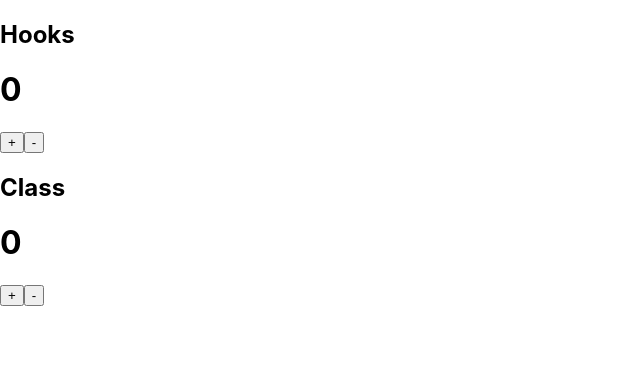
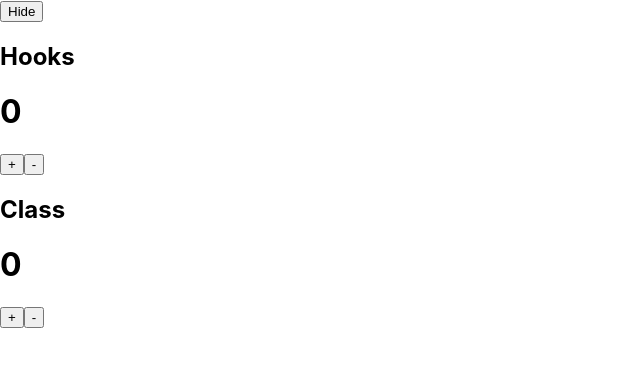
Before and after one commit to coderoadpl/frontend--react-hook-and-context--task-8, a React (Create React App) app: page / in a window 1280 px wide. Shown: the top 366 px of the page, without its empty margins (0-640 px from the left). Built offline with nearby package versions, Linux system fonts and the light colour scheme.

Commit message:
`App` modified to allow unmount counters

```diff
--- a/src/App.js
+++ b/src/App.js
@@ -4,8 +4,23 @@ import Counter from './Counter'
 import CounterClass from './CounterClass'
 
 export const App = () => {
+  const [isVisible, setIsVisible] = React.useState(true)
+
   return (
     <div>
+      <button
+        onClick={() => setIsVisible(!isVisible)}
+      >
+        {
+          isVisible ?
+            'Hide'
+            :
+            'Show'
+        }
+      </button>
+      {
+        isVisible ?
+          <>
             <h2>
               Hooks
             </h2>
@@ -20,6 +35,10 @@ export const App = () => {
             {/* <CounterClass
               startNumber={3}
             /> */}
+          </>
+          :
+          null
+    }
     </div>
   )
 }
```
Lines whose indentation alone changed are shown as unchanged.
